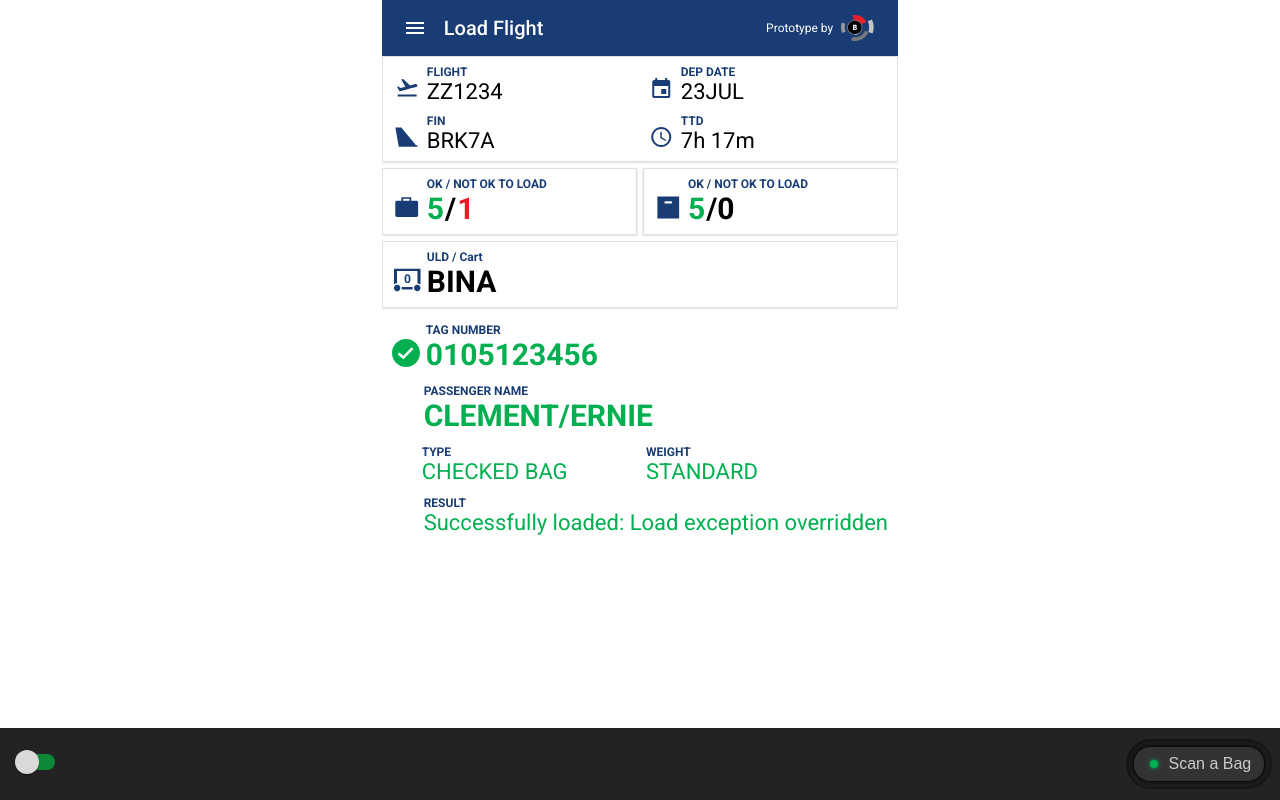
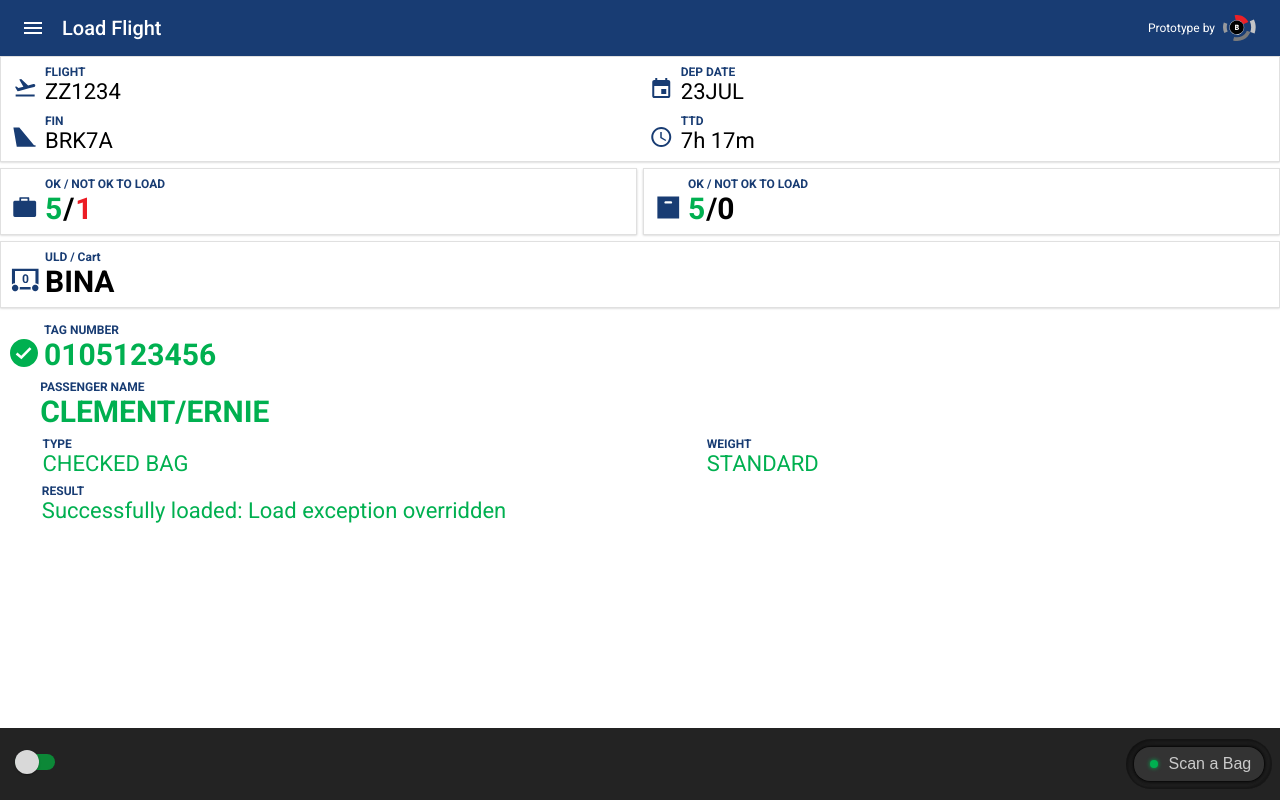
Before and after one commit to AMoore202/loadsuccessprototype, a Next.js app: page / in a window 1280 px wide. Both pictures are taken after a click on the button "Scan a Bag". Built offline with nearby package versions, Linux system fonts and the light colour scheme.

Commit message:
Fixed sizing issues and removed the grid

```diff
--- a/src/app/page.module.css
+++ b/src/app/page.module.css
@@ -9,6 +9,7 @@
   display: flex;
   flex-direction: column;
   height: 100%;
+  width: 100%;
   overflow: hidden;
   flex: 1;
 }
--- a/src/app/ui/LastScan.module.css
+++ b/src/app/ui/LastScan.module.css
@@ -1,9 +1,15 @@
 .labelledtextrows {
-    display: grid;
-    grid-template-columns: repeat(2, 1fr);
-    grid-template-rows: repeat(4, 1fr);
-    row-gap: 0.75rem;
-    column-gap: 0.75rem;
-    height: 13rem;
+    display: flex;
+    flex-direction: column;
+    width: 100%;
+    gap: 0.5rem;
     padding: 0.5rem;
+    align-items: flex-start;
+    align-self: stretch;
 }
+
+.baginfo {
+    display: flex;
+    gap: 0.5rem;
+    width: 100%;
+}
--- a/src/app/ui/LastScan.tsx
+++ b/src/app/ui/LastScan.tsx
@@ -21,7 +21,7 @@ export default function LastScan({state='initial'}: LastScanProps) {
     const successContent =
         <div className={styles.labelledtextrows}>
             <LabelledTextWithIcon
-                gridStyles={{ gridColumn: '1 / 3', gridRow: '1 / 2' }}
+                gridStyles={{}}
                 icon={circleCheckIcon}
                 largeText={true}
             >
@@ -31,7 +31,7 @@ export default function LastScan({state='initial'}: LastScanProps) {
                 </LabelledText>
             </LabelledTextWithIcon>
             <LabelledTextWithIcon
-                gridStyles={{ gridColumn: '1 / 3', gridRow: '2 / 3' }}
+                gridStyles={{}}
                 icon={null}
             >
                 <LabelledText gridStyles={{}}>
@@ -39,8 +39,9 @@ export default function LastScan({state='initial'}: LastScanProps) {
                     <Text text="CLEMENT/ERNIE" color="success" size="large" fill={true} />
                 </LabelledText>
             </LabelledTextWithIcon>
+            <div className={styles.baginfo}>
                 <LabelledTextWithIcon
-                gridStyles={{ gridColumn: '1 / 2', gridRow: '3 / 4' }}
+                    gridStyles={{width: '55%'}}
                     icon={null}
                 >
                     <LabelledText gridStyles={{}}>
@@ -48,12 +49,13 @@ export default function LastScan({state='initial'}: LastScanProps) {
                         <Text text="CHECKED BAG" color="success" fill={true} />
                     </LabelledText>
                 </LabelledTextWithIcon>
-            <LabelledText gridStyles={{ gridColumn: '2 / 3', gridRow: '3 / 4' }}>
+                <LabelledText gridStyles={{width: '45%'}}>
                     <Label text="WEIGHT" />
                     <Text text="STANDARD" color="success" fill={true} />
                 </LabelledText>
+            </div>
             <LabelledTextWithIcon
-                gridStyles={{ gridColumn: '1 / 3', gridRow: '4 / 5' }}
+                gridStyles={{}}
                 icon={null}
             >
                 <LabelledText gridStyles={{}}>
@@ -65,7 +67,7 @@ export default function LastScan({state='initial'}: LastScanProps) {
     const exceptionContent =
         <div className={styles.labelledtextrows}>
             <LabelledTextWithIcon
-                gridStyles={{ gridColumn: '1 / 3', gridRow: '1 / 2' }}
+                gridStyles={{}}
                 icon={circleAlertIcon}
                 largeText={true}
             >
@@ -75,7 +77,7 @@ export default function LastScan({state='initial'}: LastScanProps) {
                 </LabelledText>
             </LabelledTextWithIcon>
             <LabelledTextWithIcon
-                gridStyles={{ gridColumn: '1 / 3', gridRow: '2 / 3' }}
+                gridStyles={{}}
                 icon={null}
             >
                 <LabelledText gridStyles={{}}>
@@ -83,8 +85,9 @@ export default function LastScan({state='initial'}: LastScanProps) {
                     <Text text="CLEMENT/ERNIE" color="error" size="large" fill={true} />
                 </LabelledText>
             </LabelledTextWithIcon>
+            <div className={styles.baginfo}>
                 <LabelledTextWithIcon
-                gridStyles={{ gridColumn: '1 / 2', gridRow: '3 / 4' }}
+                    gridStyles={{width: '55%'}}
                     icon={null}
                 >
                     <LabelledText gridStyles={{}}>
@@ -92,12 +95,13 @@ export default function LastScan({state='initial'}: LastScanProps) {
                         <Text text="CHECKED BAG" color="error" fill={true} />
                     </LabelledText>
                 </LabelledTextWithIcon>
-            <LabelledText gridStyles={{ gridColumn: '2 / 3', gridRow: '3 / 4' }}>
+                <LabelledText gridStyles={{width: '45%'}}>
                     <Label text="WEIGHT" />
                     <Text text="STANDARD" color="error" fill={true} />
                 </LabelledText>
+            </div>
             <LabelledTextWithIcon
-                gridStyles={{ gridColumn: '1 / 3', gridRow: '4 / 5' }}
+                gridStyles={{}}
                 icon={null}
             >
                 <LabelledText gridStyles={{}}>
```
Lines whose indentation alone changed are shown as unchanged.
